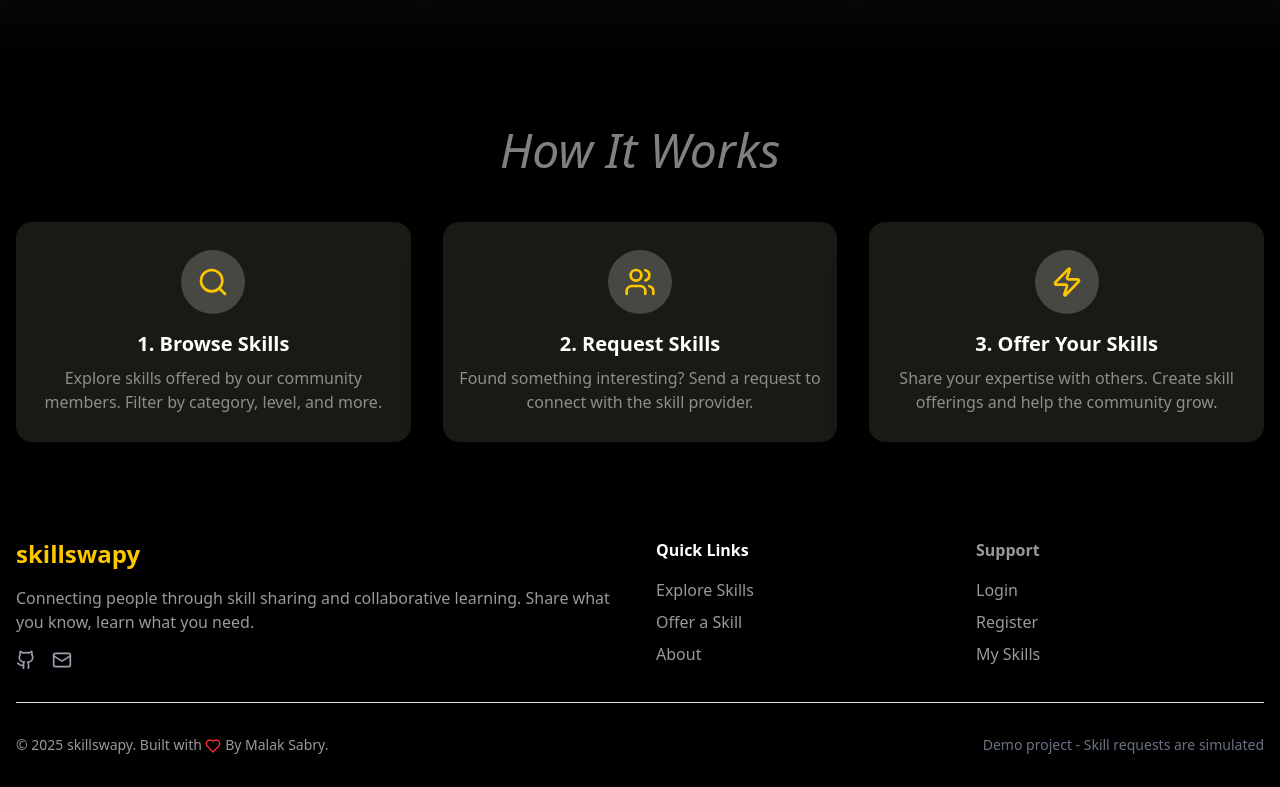
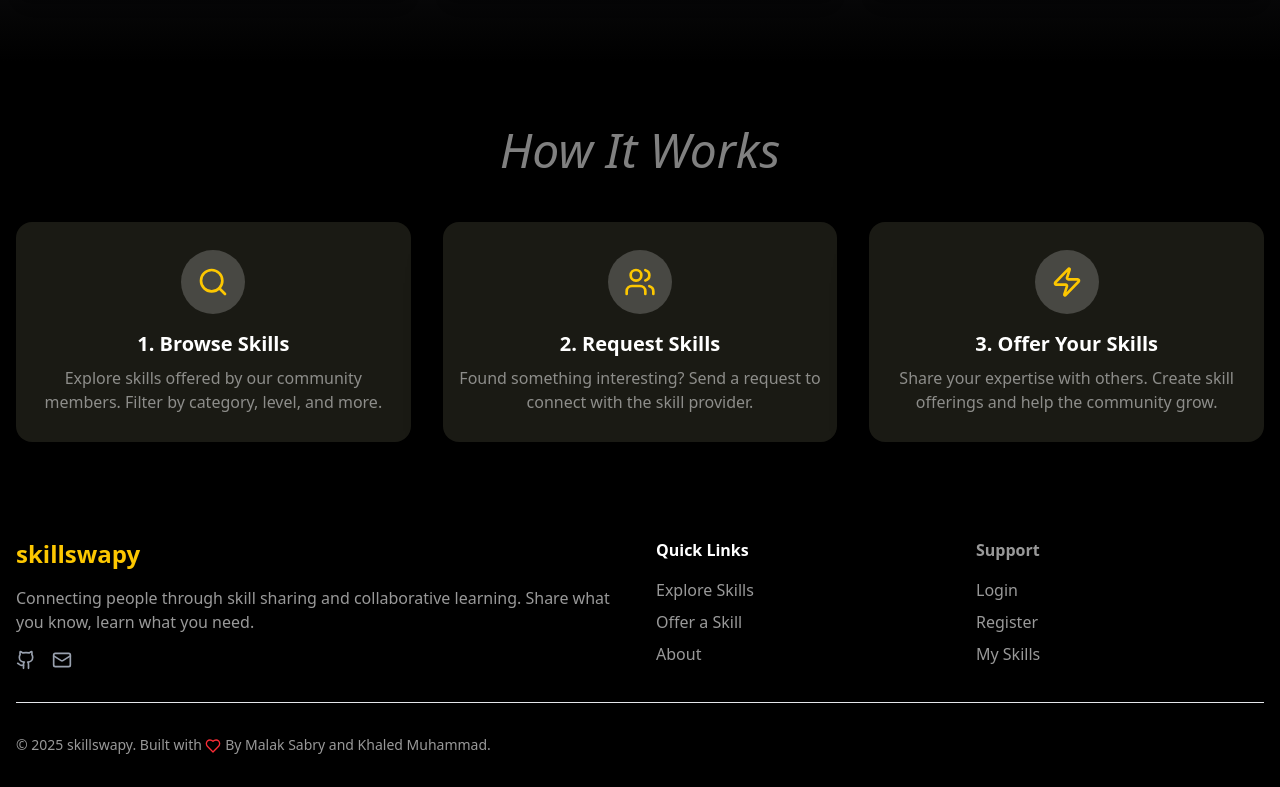
Before and after one commit to Malak-Sabry-104/SkillSwap, a React (Vite) app: page / in a window 1280 px wide. Shown: the part 1358-2145 px from the top of the page. Built offline with nearby package versions, Linux system fonts and the light colour scheme.

Commit message:
update footer

```diff
--- a/src/Components/Footer.tsx
+++ b/src/Components/Footer.tsx
@@ -137,10 +137,7 @@ const Footer = () => {
             >
               <path d="M19 14c1.49-1.46 3-3.21 3-5.5A5.5 5.5 0 0 0 16.5 3c-1.76 0-3 .5-4.5 2-1.5-1.5-2.74-2-4.5-2A5.5 5.5 0 0 0 2 8.5c0 2.3 1.5 4.05 3 5.5l7 7Z"></path>
             </svg>{" "}
-          By Malak Sabry.
-          </p>
-          <p className="text-gray-500 text-sm mt-2 md:mt-0">
-            Demo project - Skill requests are simulated
+            By Malak Sabry and Khaled Muhammad.
           </p>
         </div>
       </div>
```
